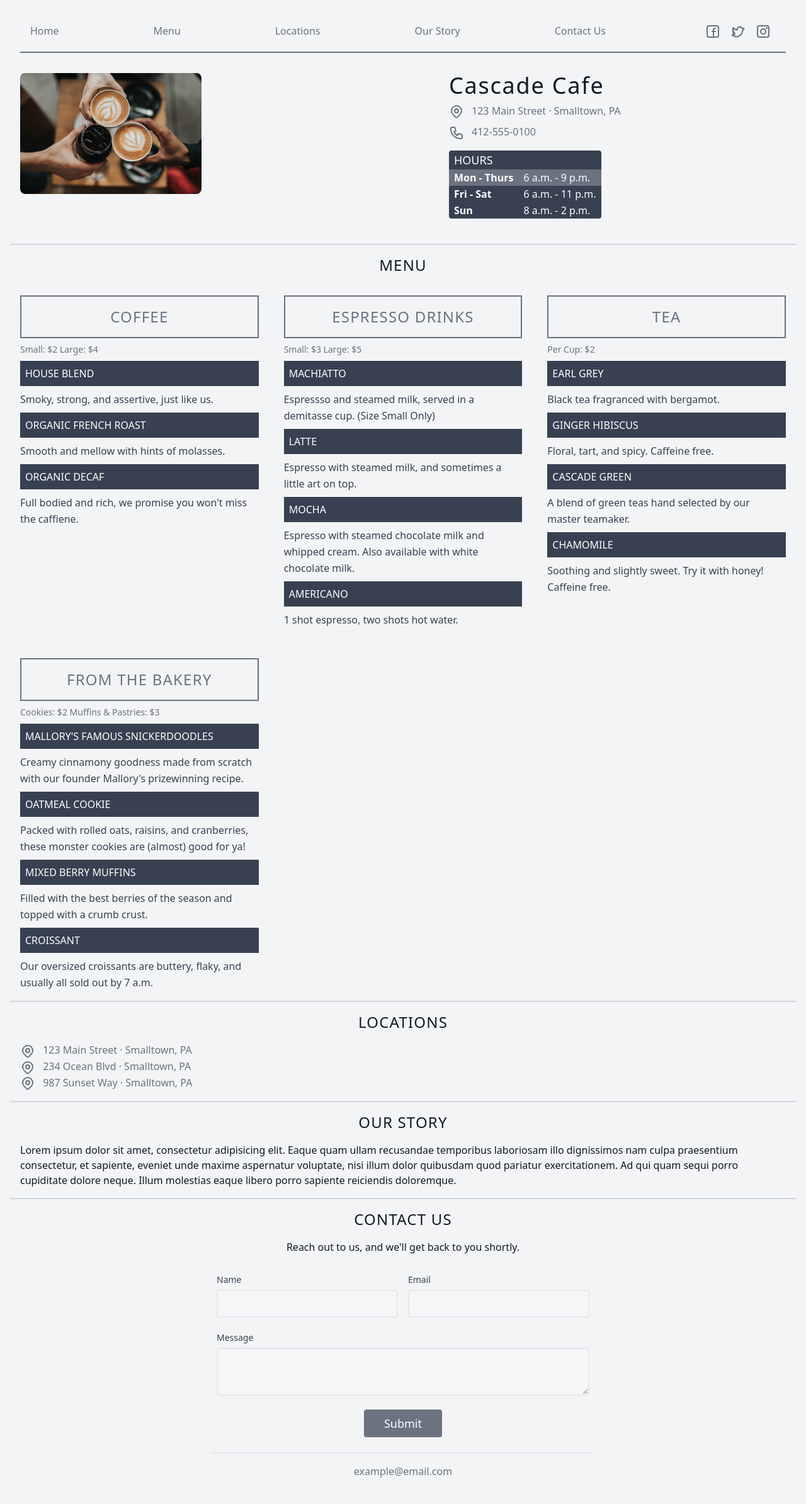
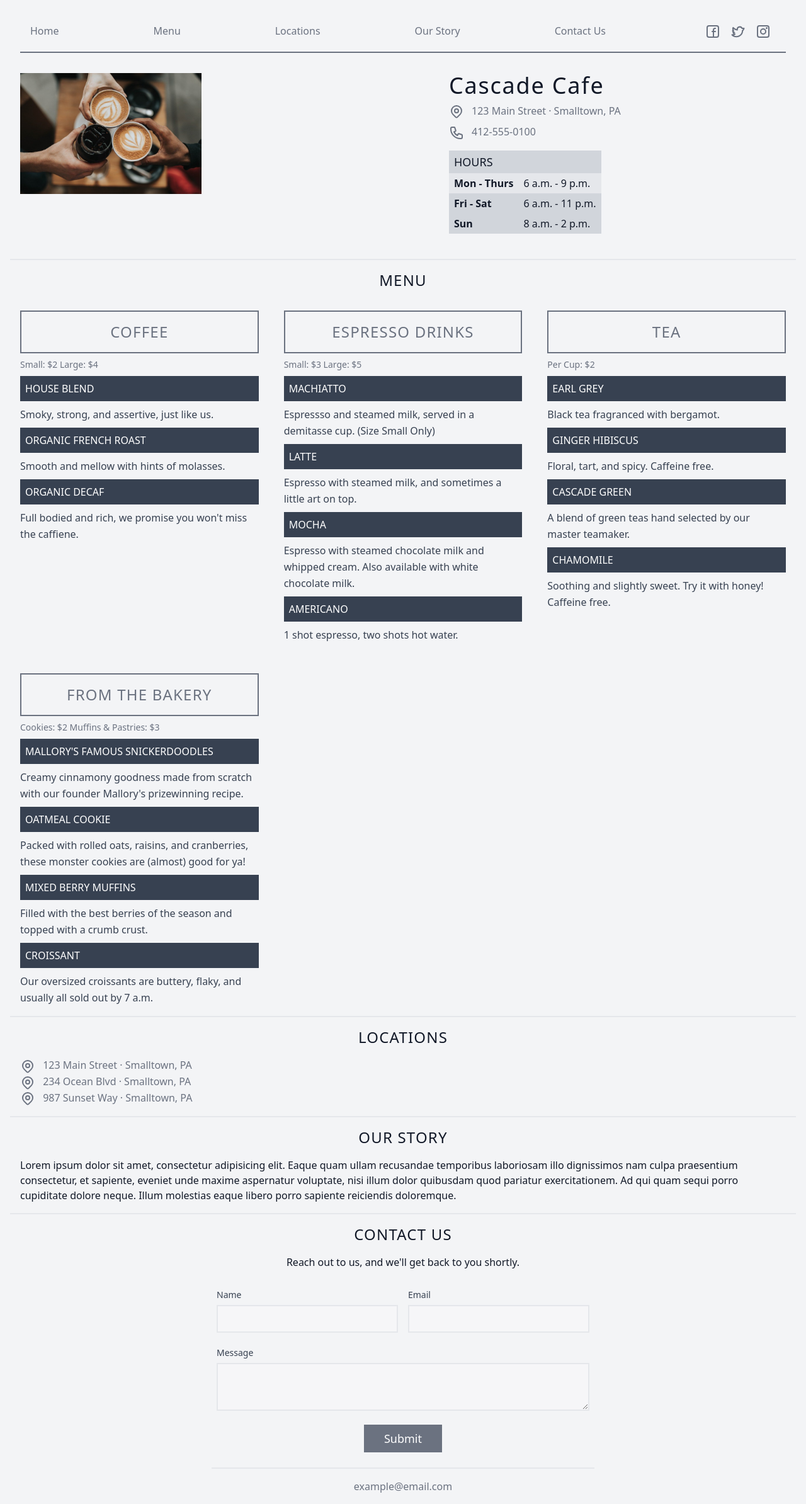
Before and after one commit to justingolden21/cascade-cafe-code-pen-challenge, a website: page docs/index.html in a window 1280 px wide. Shown: the whole page at 63% size. Before the commit the page ends 2364 px from the top, so only its background shows below. Drawn offline with Linux system fonts and the light colour scheme.

Commit message:
clean up website, consistent css
change border colors and styles and padding to be consistent, fix hours aesthetic

```diff
--- a/docs/index.html
+++ b/docs/index.html
@@ -16,6 +16,8 @@
 <body>
 <!-- maybe: sign in / sign up, sign out, order online -->
 <!-- maybe: hamburger menu nav on mobile -->
+<!-- maybe: to top btn -->
+<!-- maybe: scroll spy nav -->
     <nav class="section">
         <a href="#">Home</a>
         <a href="#menu">Menu</a>
@@ -36,11 +38,11 @@
     </nav>
     <section class="grid grid-cols-1 md:grid-cols-2 lg:grid-cols-3 gap-0 md:gap-2">
         <div class="section">
-            <img src="img/coffee-unsplash.jpg" alt="coffee" class="w-72 rounded-lg mx-auto md:mx-0">
+            <img src="img/coffee-unsplash.jpg" alt="coffee" class="w-72 mx-auto md:mx-0">
         </div>
         <div class="section lg:col-span-2">
             <div class="mx-auto" style="width:fit-content">
-                <h1 id="title">Cascade Cafe</h1>
+                <h1 class="text-4xl font-light tracking-wider">Cascade Cafe</h1>
                 <p><a href="https://www.google.com/maps/place/Pennsylvania" target="_blank" style="width:fit-content">
                     <svg class="inline w-6 h-6 mr-2" fill="none" stroke="currentColor" viewBox="0 0 24 24" xmlns="http://www.w3.org/2000/svg"><path stroke-linecap="round" stroke-linejoin="round" stroke-width="2" d="M17.657 16.657L13.414 20.9a1.998 1.998 0 01-2.827 0l-4.244-4.243a8 8 0 1111.314 0z"></path><path stroke-linecap="round" stroke-linejoin="round" stroke-width="2" d="M15 11a3 3 0 11-6 0 3 3 0 016 0z"></path></svg>
     123 Main Street · Smalltown, PA
@@ -140,7 +142,7 @@
         <div class="text-center my-4">
             <p>Reach out to us, and we'll get back to you shortly.</p>
         </div>
-        <div class="lg:w-1/2 md:w-2/3 mx-auto">
+        <div class="xl:w-1/2 lg:w-2/3 mx-auto">
             <div class="flex flex-wrap">
                 <div class="p-2 w-1/2">
                     <label for="name">Name</label>
--- a/src/styles.css
+++ b/src/styles.css
@@ -22,19 +22,27 @@
 }
 
 @layer components {
-	#title {
-		@apply text-4xl font-light tracking-wider;
-	}
+	/* general */
+
 	a {
 		@apply text-gray-500 my-2 hover:underline;
 	}
+
+	/* seciton */
+
 	section a {
 		@apply block;
 	}
 
+	.section {
+		@apply m-4;
+	}
+
 	.section-title {
-		@apply md:col-span-2 lg:col-span-3 text-center text-2xl tracking-wider font-light pt-4 border-t-2 border-gray-300;
+		@apply md:col-span-2 lg:col-span-3 text-center text-2xl tracking-wider font-light pt-4 border-t-2 border-gray-200;
 	}
+
+	/* nav */
 
 	nav {
 		@apply flex flex-col sm:flex-row items-center justify-between flex-wrap px-4 py-2 border-b-2 border-gray-500;
@@ -43,24 +51,20 @@
 		@apply hover:bg-gray-500 rounded-full p-1 hover:text-white mx-1;
 	}
 
-	.section {
-		@apply m-4;
-	}
-
 	/* hours */
 
 	#hours {
-		@apply my-4 p-4 bg-gray-700 text-white text-left rounded;
+		@apply my-4 p-4 bg-gray-300 text-left;
 	}
 	#hours th {
 		@apply font-bold;
 	}
 	#hours th,
 	#hours td {
-		@apply px-2;
+		@apply px-2 py-1;
 	}
 	#hours tr.highlight {
-		@apply bg-gray-500;
+		@apply bg-gray-200;
 	}
 
 	/* menu */
@@ -82,13 +86,13 @@
 
 	input,
 	textarea {
-		@apply w-full bg-gray-50 bg-opacity-50 rounded border-2 border-gray-200 text-gray-700 py-1 px-2 leading-8;
+		@apply w-full bg-gray-50 bg-opacity-50 border-2 border-gray-200 text-gray-700 py-1 px-2 leading-8;
 	}
 	label {
 		@apply leading-8 text-sm text-gray-700;
 	}
 	button {
-		@apply flex mx-auto text-white bg-gray-500 border-0 py-2 px-8 hover:bg-gray-700 rounded text-lg;
+		@apply flex mx-auto text-white bg-gray-500 border-0 py-2 px-8 hover:bg-gray-700 text-lg;
 	}
 }
 
```
Also changed, not shown: README.md, docs/css/styles.css.
